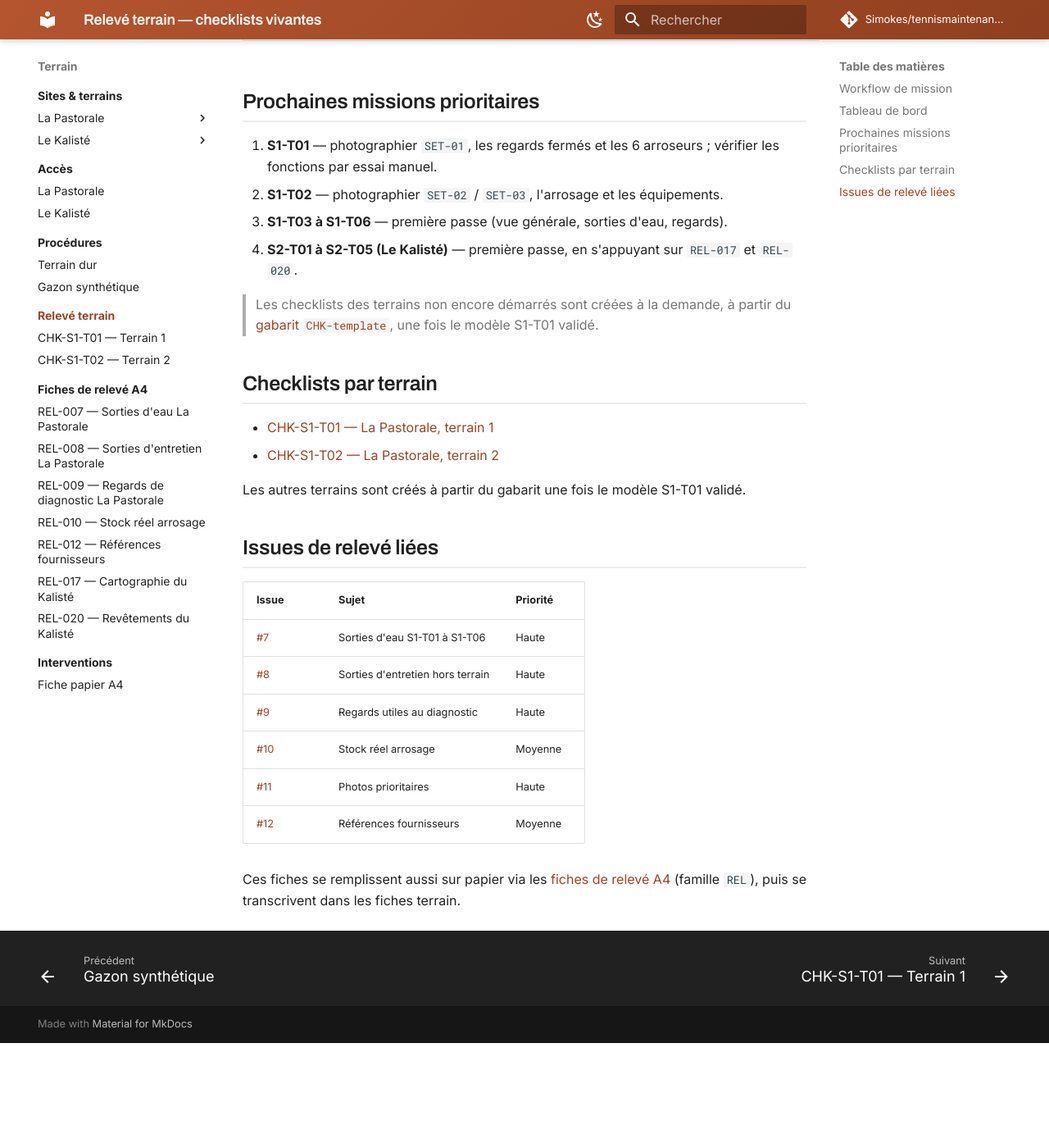
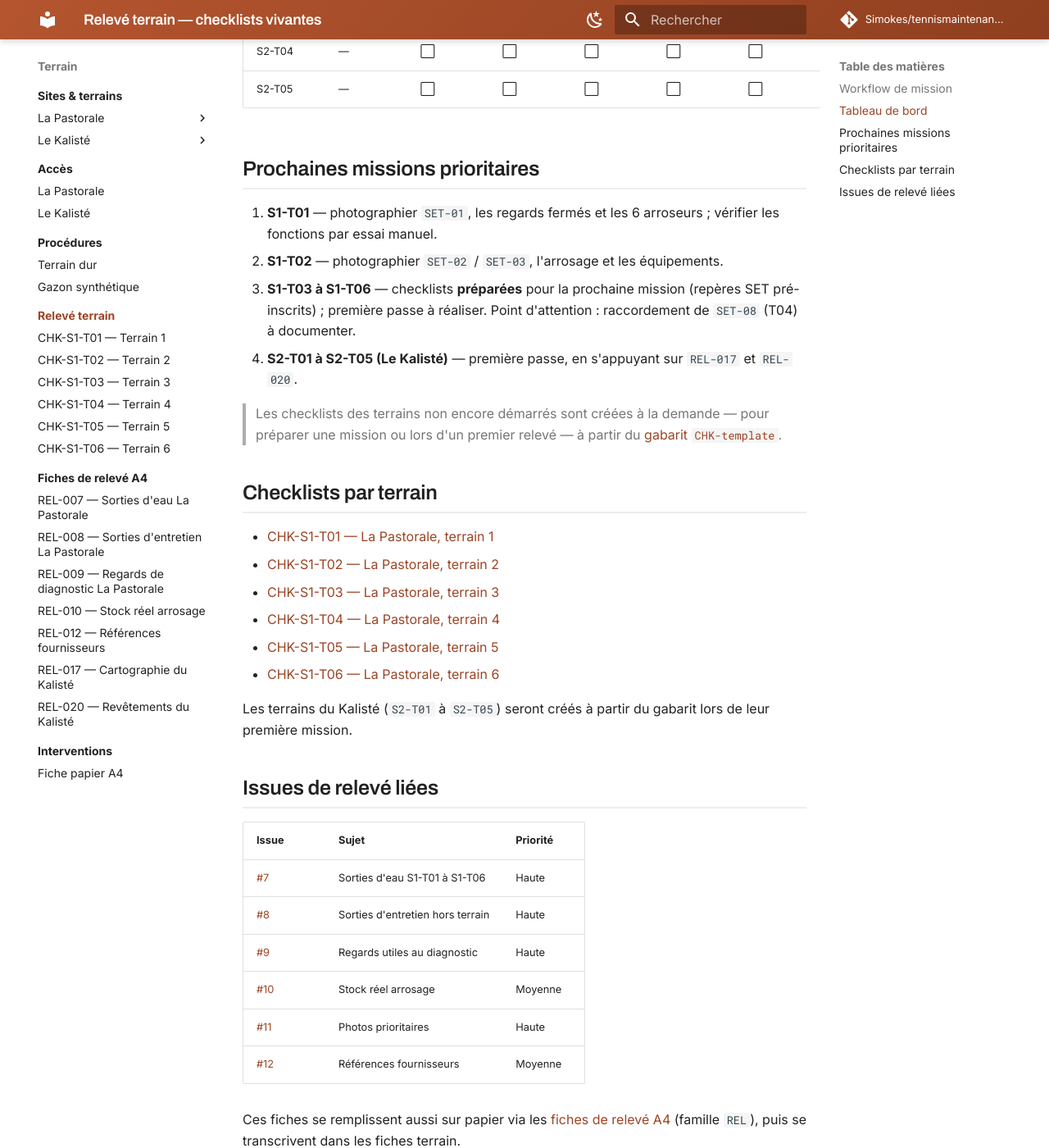
Before and after one commit to Simokes/tennismaintenance, an MkDocs documentation site: the page built from docs/checklists/index.md, in a window 1280 px wide and 1400 px high, scrolled down 1481 px. Shown: the whole window at 82% size. Built offline with MkDocs 1.6.1 and Material for MkDocs 9.7.7, drawn with Linux system fonts in a browser that asks for light colours; comment, search, counter and statistics services are not loaded; before the commit the page ends 2753 px from its top, so only the background shows below that; part of the change alters nothing that is shown; some of the changed text lies outside the part shown.

Commit message:
feat(checklists): checklists CHK ciblées pour S1-T03 à S1-T06 (mission La Pastorale)
Généralise le modèle CHK (validé sur S1-T01) aux terrains S1-T03 à S1-T06,
pour préparer une mission de relevé ciblée sur La Pastorale (issue #76).

- 4 checklists prêtes à remplir : tout « À relever », repères SET pré-inscrits
  selon REL-007 / #71 (T03 : SET-04/05/06 ; T04 : SET-07/08 ; T05 : SET-09 ;
  T06 : SET-10).
- Point d'attention porté sur `SET-08` (T04) : raccordement à documenter.
- Pages docs/ de consultation, nav, tableau de bord et index mis à jour.
- Aucune donnée déduite : fonctions et nombre de regards restent « À confirmer ».

Refs #76

Co-Authored-By: Claude Opus 4.8 <noreply@anthropic.com>

```diff
--- /dev/null
+++ b/checklists/CHK-S1-T03.md
@@ -0,0 +1,93 @@
+<!--
+Source unique de la checklist vivante CHK-S1-T03 (racine, architecture Option 3).
+Incluse dans docs/checklists/CHK-S1-T03.md via pymdownx.snippets.
+Ne pas ajouter de titre H1 ici : la page publiée le fournit.
+
+Checklist ciblée créée pour préparer une mission (issue #76), à partir du
+gabarit CHK-template et du modèle validé S1-T01. Repères SET pré-inscrits selon
+REL-007 / issue #71. Tout est « À relever » tant que la mission n'a pas eu lieu.
+-->
+
+## Identification
+
+| Champ | Valeur |
+|---|---|
+| Site | S1 — La Pastorale |
+| Terrain | S1-T03 |
+| Surface | Terre battue |
+| Dernière mise à jour | 2026-07-12 |
+| État général du relevé | À démarrer |
+
+Fiche de référence : [`FIC-T03`](https://github.com/Simokes/tennismaintenance/blob/main/sites/FIC-T03-terrain-3.md).
+
+## Photos générales
+
+- [ ] Vue générale · *À relever*
+- [ ] Vue depuis chaque fond · *À relever*
+- [ ] Vues latérales utiles · *À relever*
+- [ ] Accès et repères de localisation · *À relever*
+
+## Arrosage et eau
+
+### Regards `REG-xx`
+
+Nombre de regards à confirmer sur site (cf. `REL-009`).
+
+| Repère | Localisation | Photo fermé | Photo ouvert | Contenu visible | Fonction | État |
+|---|---|---|---|---|---|---|
+| S1-T03-REG-01 | À relever | ☐ | ☐ | À relever | À confirmer | À relever |
+| S1-T03-REG-02 | À relever | ☐ | ☐ | À relever | À confirmer | À relever |
+
+### Sorties d'eau `SET-xx`
+
+3 sorties confirmées (REL-007 / #71) : `SET-04`, `SET-05`, `SET-06`.
+
+| Repère | Usage | Raccord, Ø, état | Photo | État |
+|---|---|---|---|---|
+| S1-T03-SET-04 | SET | À relever | ☐ | À relever |
+| S1-T03-SET-05 | SET | À relever | ☐ | À relever |
+| S1-T03-SET-06 | SET | À relever | ☐ | À relever |
+
+### Arroseurs `AR-xx`
+
+| Repère | Zone desservie (si vérifiée) | État |
+|---|---|---|
+| AR-01 à AR-06 | À confirmer | À relever |
+
+## Équipements et infrastructure
+
+- [ ] Filet et poteaux · *À relever*
+- [ ] Bancs et chaise d'arbitre · *À relever*
+- [ ] Clôtures et portillons · *À relever*
+- [ ] Éclairage et coffrets accessibles · *À relever*
+- [ ] Revêtement — terre battue *(à confirmer état)*
+- [ ] Défauts ou particularités utiles au dépannage · *À relever*
+
+## Suivi
+
+### Éléments obtenus
+
+- *(mission non encore réalisée)*
+
+### Éléments manquants (prochaine mission)
+
+- Vue générale, vues de fond et latérales.
+- Sorties `SET-04`, `SET-05`, `SET-06` (raccord, Ø, état, photo).
+- Regards (localisation, photos fermé/ouvert), nombre à confirmer.
+- Arroseurs AR-01 à AR-06 et leurs zones.
+- État des équipements.
+
+### Informations à confirmer
+
+- Nombre exact de regards et leur fonction.
+
+### Prochaine mission recommandée
+
+Première passe : vue générale, photographier les 3 sorties d'eau, repérer et photographier les regards, photographier l'ensemble d'arrosage.
+
+## Liens
+
+- Fiche terrain : [`FIC-T03`](https://github.com/Simokes/tennismaintenance/blob/main/sites/FIC-T03-terrain-3.md)
+- Fiches de relevé : [`REL-007`](https://github.com/Simokes/tennismaintenance/blob/main/releves/REL-007-sorties-eau-la-pastorale.md), [`REL-009`](https://github.com/Simokes/tennismaintenance/blob/main/releves/REL-009-regards-diagnostic-la-pastorale.md)
+- Photos : `assets/photos/terrains/S1-T03/` *(à créer à la première photo)*
+- Issues : [#7](https://github.com/Simokes/tennismaintenance/issues/7), [#9](https://github.com/Simokes/tennismaintenance/issues/9), [#11](https://github.com/Simokes/tennismaintenance/issues/11)
--- /dev/null
+++ b/checklists/CHK-S1-T04.md
@@ -0,0 +1,95 @@
+<!--
+Source unique de la checklist vivante CHK-S1-T04 (racine, architecture Option 3).
+Incluse dans docs/checklists/CHK-S1-T04.md via pymdownx.snippets.
+Ne pas ajouter de titre H1 ici : la page publiée le fournit.
+
+Checklist ciblée créée pour préparer une mission (issue #76), à partir du
+gabarit CHK-template et du modèle validé S1-T01. Repères SET pré-inscrits selon
+REL-007 / issue #71. Tout est « À relever » tant que la mission n'a pas eu lieu.
+-->
+
+## Identification
+
+| Champ | Valeur |
+|---|---|
+| Site | S1 — La Pastorale |
+| Terrain | S1-T04 |
+| Surface | Terre battue |
+| Dernière mise à jour | 2026-07-12 |
+| État général du relevé | À démarrer |
+
+Fiche de référence : [`FIC-T04`](https://github.com/Simokes/tennismaintenance/blob/main/sites/FIC-T04-terrain-4.md).
+
+## Photos générales
+
+- [ ] Vue générale · *À relever*
+- [ ] Vue depuis chaque fond · *À relever*
+- [ ] Vues latérales utiles · *À relever*
+- [ ] Accès et repères de localisation · *À relever*
+
+## Arrosage et eau
+
+### Regards `REG-xx`
+
+Nombre de regards à confirmer sur site (cf. `REL-009`).
+
+| Repère | Localisation | Photo fermé | Photo ouvert | Contenu visible | Fonction | État |
+|---|---|---|---|---|---|---|
+| S1-T04-REG-01 | À relever | ☐ | ☐ | À relever | À confirmer | À relever |
+| S1-T04-REG-02 | À relever | ☐ | ☐ | À relever | À confirmer | À relever |
+
+### Sorties d'eau `SET-xx`
+
+2 sorties confirmées (REL-007 / #71) : `SET-07`, `SET-08`.
+
+| Repère | Usage | Raccord, Ø, état | Photo | État |
+|---|---|---|---|---|
+| S1-T04-SET-07 | SET | À relever | ☐ | À relever |
+| S1-T04-SET-08 | SET | **Raccordement à vérifier et documenter** | ☐ | À relever |
+
+> **Point d'attention mission** : `SET-08` a un raccordement particulier signalé au relevé REL-007 (#71). Photographier le raccordement de près.
+
+### Arroseurs `AR-xx`
+
+| Repère | Zone desservie (si vérifiée) | État |
+|---|---|---|
+| AR-01 à AR-06 | À confirmer | À relever |
+
+## Équipements et infrastructure
+
+- [ ] Filet et poteaux · *À relever*
+- [ ] Bancs et chaise d'arbitre · *À relever*
+- [ ] Clôtures et portillons · *À relever*
+- [ ] Éclairage et coffrets accessibles · *À relever*
+- [ ] Revêtement — terre battue *(à confirmer état)*
+- [ ] Défauts ou particularités utiles au dépannage · *À relever*
+
+## Suivi
+
+### Éléments obtenus
+
+- *(mission non encore réalisée)*
+
+### Éléments manquants (prochaine mission)
+
+- Vue générale, vues de fond et latérales.
+- Sorties `SET-07` et `SET-08` (dont **raccordement de SET-08 à documenter**).
+- Regards (localisation, photos fermé/ouvert), nombre à confirmer.
+- Arroseurs AR-01 à AR-06 et leurs zones.
+- État des équipements.
+
+### Informations à confirmer
+
+- Nombre exact de regards et leur fonction.
+- Nature exacte du raccordement de `SET-08`.
+
+### Prochaine mission recommandée
+
+Première passe + **priorité : documenter le raccordement de `SET-08`** (photo rapprochée).
+
+## Liens
+
+- Fiche terrain : [`FIC-T04`](https://github.com/Simokes/tennismaintenance/blob/main/sites/FIC-T04-terrain-4.md)
+- Fiches de relevé : [`REL-007`](https://github.com/Simokes/tennismaintenance/blob/main/releves/REL-007-sorties-eau-la-pastorale.md), [`REL-009`](https://github.com/Simokes/tennismaintenance/blob/main/releves/REL-009-regards-diagnostic-la-pastorale.md)
+- Photos : `assets/photos/terrains/S1-T04/` *(à créer à la première photo)*
+- Issues : [#7](https://github.com/Simokes/tennismaintenance/issues/7), [#9](https://github.com/Simokes/tennismaintenance/issues/9), [#11](https://github.com/Simokes/tennismaintenance/issues/11)
--- /dev/null
+++ b/checklists/CHK-S1-T05.md
@@ -0,0 +1,91 @@
+<!--
+Source unique de la checklist vivante CHK-S1-T05 (racine, architecture Option 3).
+Incluse dans docs/checklists/CHK-S1-T05.md via pymdownx.snippets.
+Ne pas ajouter de titre H1 ici : la page publiée le fournit.
+
+Checklist ciblée créée pour préparer une mission (issue #76), à partir du
+gabarit CHK-template et du modèle validé S1-T01. Repères SET pré-inscrits selon
+REL-007 / issue #71. Tout est « À relever » tant que la mission n'a pas eu lieu.
+-->
+
+## Identification
+
+| Champ | Valeur |
+|---|---|
+| Site | S1 — La Pastorale |
+| Terrain | S1-T05 |
+| Surface | Terre battue |
+| Dernière mise à jour | 2026-07-12 |
+| État général du relevé | À démarrer |
+
+Fiche de référence : [`FIC-T05`](https://github.com/Simokes/tennismaintenance/blob/main/sites/FIC-T05-terrain-5.md).
+
+## Photos générales
+
+- [ ] Vue générale · *À relever*
+- [ ] Vue depuis chaque fond · *À relever*
+- [ ] Vues latérales utiles · *À relever*
+- [ ] Accès et repères de localisation · *À relever*
+
+## Arrosage et eau
+
+### Regards `REG-xx`
+
+Nombre de regards à confirmer sur site (cf. `REL-009`).
+
+| Repère | Localisation | Photo fermé | Photo ouvert | Contenu visible | Fonction | État |
+|---|---|---|---|---|---|---|
+| S1-T05-REG-01 | À relever | ☐ | ☐ | À relever | À confirmer | À relever |
+| S1-T05-REG-02 | À relever | ☐ | ☐ | À relever | À confirmer | À relever |
+
+### Sorties d'eau `SET-xx`
+
+1 sortie confirmée (REL-007 / #71) : `SET-09`.
+
+| Repère | Usage | Raccord, Ø, état | Photo | État |
+|---|---|---|---|---|
+| S1-T05-SET-09 | SET | À relever | ☐ | À relever |
+
+### Arroseurs `AR-xx`
+
+| Repère | Zone desservie (si vérifiée) | État |
+|---|---|---|
+| AR-01 à AR-06 | À confirmer | À relever |
+
+## Équipements et infrastructure
+
+- [ ] Filet et poteaux · *À relever*
+- [ ] Bancs et chaise d'arbitre · *À relever*
+- [ ] Clôtures et portillons · *À relever*
+- [ ] Éclairage et coffrets accessibles · *À relever*
+- [ ] Revêtement — terre battue *(à confirmer état)*
+- [ ] Défauts ou particularités utiles au dépannage · *À relever*
+
+## Suivi
+
+### Éléments obtenus
+
+- *(mission non encore réalisée)*
+
+### Éléments manquants (prochaine mission)
+
+- Vue générale, vues de fond et latérales.
+- Sortie `SET-09` (raccord, Ø, état, photo).
+- Regards (localisation, photos fermé/ouvert), nombre à confirmer.
+- Arroseurs AR-01 à AR-06 et leurs zones.
+- État des équipements.
+
+### Informations à confirmer
+
+- Nombre exact de regards et leur fonction.
+
+### Prochaine mission recommandée
+
+Première passe : vue générale, photographier la sortie d'eau, repérer et photographier les regards, photographier l'ensemble d'arrosage.
+
+## Liens
+
+- Fiche terrain : [`FIC-T05`](https://github.com/Simokes/tennismaintenance/blob/main/sites/FIC-T05-terrain-5.md)
+- Fiches de relevé : [`REL-007`](https://github.com/Simokes/tennismaintenance/blob/main/releves/REL-007-sorties-eau-la-pastorale.md), [`REL-009`](https://github.com/Simokes/tennismaintenance/blob/main/releves/REL-009-regards-diagnostic-la-pastorale.md)
+- Photos : `assets/photos/terrains/S1-T05/` *(à créer à la première photo)*
+- Issues : [#7](https://github.com/Simokes/tennismaintenance/issues/7), [#9](https://github.com/Simokes/tennismaintenance/issues/9), [#11](https://github.com/Simokes/tennismaintenance/issues/11)
--- /dev/null
+++ b/checklists/CHK-S1-T06.md
@@ -0,0 +1,91 @@
+<!--
+Source unique de la checklist vivante CHK-S1-T06 (racine, architecture Option 3).
+Incluse dans docs/checklists/CHK-S1-T06.md via pymdownx.snippets.
+Ne pas ajouter de titre H1 ici : la page publiée le fournit.
+
+Checklist ciblée créée pour préparer une mission (issue #76), à partir du
+gabarit CHK-template et du modèle validé S1-T01. Repères SET pré-inscrits selon
+REL-007 / issue #71. Tout est « À relever » tant que la mission n'a pas eu lieu.
+-->
+
+## Identification
+
+| Champ | Valeur |
+|---|---|
+| Site | S1 — La Pastorale |
+| Terrain | S1-T06 |
+| Surface | Terre battue |
+| Dernière mise à jour | 2026-07-12 |
+| État général du relevé | À démarrer |
+
+Fiche de référence : [`FIC-T06`](https://github.com/Simokes/tennismaintenance/blob/main/sites/FIC-T06-terrain-6.md).
+
+## Photos générales
+
+- [ ] Vue générale · *À relever*
+- [ ] Vue depuis chaque fond · *À relever*
+- [ ] Vues latérales utiles · *À relever*
+- [ ] Accès et repères de localisation · *À relever*
+
+## Arrosage et eau
+
+### Regards `REG-xx`
+
+Nombre de regards à confirmer sur site (cf. `REL-009`).
+
+| Repère | Localisation | Photo fermé | Photo ouvert | Contenu visible | Fonction | État |
+|---|---|---|---|---|---|---|
+| S1-T06-REG-01 | À relever | ☐ | ☐ | À relever | À confirmer | À relever |
+| S1-T06-REG-02 | À relever | ☐ | ☐ | À relever | À confirmer | À relever |
+
+### Sorties d'eau `SET-xx`
+
+1 sortie confirmée (REL-007 / #71) : `SET-10`.
+
+| Repère | Usage | Raccord, Ø, état | Photo | État |
+|---|---|---|---|---|
+| S1-T06-SET-10 | SET | À relever | ☐ | À relever |
+
+### Arroseurs `AR-xx`
+
+| Repère | Zone desservie (si vérifiée) | État |
+|---|---|---|
+| AR-01 à AR-06 | À confirmer | À relever |
+
+## Équipements et infrastructure
+
+- [ ] Filet et poteaux · *À relever*
+- [ ] Bancs et chaise d'arbitre · *À relever*
+- [ ] Clôtures et portillons · *À relever*
+- [ ] Éclairage et coffrets accessibles · *À relever*
+- [ ] Revêtement — terre battue *(à confirmer état)*
+- [ ] Défauts ou particularités utiles au dépannage · *À relever*
+
+## Suivi
+
+### Éléments obtenus
+
+- *(mission non encore réalisée)*
+
+### Éléments manquants (prochaine mission)
+
+- Vue générale, vues de fond et latérales.
+- Sortie `SET-10` (raccord, Ø, état, photo).
+- Regards (localisation, photos fermé/ouvert), nombre à confirmer.
+- Arroseurs AR-01 à AR-06 et leurs zones.
+- État des équipements.
+
+### Informations à confirmer
+
+- Nombre exact de regards et leur fonction.
+
+### Prochaine mission recommandée
+
+Première passe : vue générale, photographier la sortie d'eau, repérer et photographier les regards, photographier l'ensemble d'arrosage.
+
+## Liens
+
+- Fiche terrain : [`FIC-T06`](https://github.com/Simokes/tennismaintenance/blob/main/sites/FIC-T06-terrain-6.md)
+- Fiches de relevé : [`REL-007`](https://github.com/Simokes/tennismaintenance/blob/main/releves/REL-007-sorties-eau-la-pastorale.md), [`REL-009`](https://github.com/Simokes/tennismaintenance/blob/main/releves/REL-009-regards-diagnostic-la-pastorale.md)
+- Photos : `assets/photos/terrains/S1-T06/` *(à créer à la première photo)*
+- Issues : [#7](https://github.com/Simokes/tennismaintenance/issues/7), [#9](https://github.com/Simokes/tennismaintenance/issues/9), [#11](https://github.com/Simokes/tennismaintenance/issues/11)
--- a/checklists/README.md
+++ b/checklists/README.md
@@ -94,3 +94,8 @@ S1-T01-SET-01-2026-07-12.jpg
 | Checklist | Terrain | État |
 |---|---|---|
 | [CHK-S1-T01](./CHK-S1-T01.md) | S1-T01 (La Pastorale) | En cours |
+| [CHK-S1-T02](./CHK-S1-T02.md) | S1-T02 (La Pastorale) | Amorcé |
+| [CHK-S1-T03](./CHK-S1-T03.md) | S1-T03 (La Pastorale) | À démarrer |
+| [CHK-S1-T04](./CHK-S1-T04.md) | S1-T04 (La Pastorale) | À démarrer |
+| [CHK-S1-T05](./CHK-S1-T05.md) | S1-T05 (La Pastorale) | À démarrer |
+| [CHK-S1-T06](./CHK-S1-T06.md) | S1-T06 (La Pastorale) | À démarrer |
--- a/checklists/tableau-de-bord.md
+++ b/checklists/tableau-de-bord.md
@@ -11,10 +11,10 @@ Agrégation par états, sans pourcentage calculé (issue #73).
 |---|---|---|---|---|---|---|
 | S1-T01 | [CHK-S1-T01](https://github.com/Simokes/tennismaintenance/blob/main/checklists/CHK-S1-T01.md) | ✅ | 🟡 | 🟡 | ⬜ | ⬜ |
 | S1-T02 | [CHK-S1-T02](https://github.com/Simokes/tennismaintenance/blob/main/checklists/CHK-S1-T02.md) | ✅ | ⬜ | 🟡 | ⬜ | ⬜ |
-| S1-T03 | — | ⬜ | ⬜ | ⬜ | ⬜ | ⬜ |
-| S1-T04 | — | ⬜ | ⬜ | ⬜ | ⬜ | ⬜ |
-| S1-T05 | — | ⬜ | ⬜ | ⬜ | ⬜ | ⬜ |
-| S1-T06 | — | ⬜ | ⬜ | ⬜ | ⬜ | ⬜ |
+| S1-T03 | [CHK-S1-T03](https://github.com/Simokes/tennismaintenance/blob/main/checklists/CHK-S1-T03.md) | ⬜ | ⬜ | ⬜ | ⬜ | ⬜ |
+| S1-T04 | [CHK-S1-T04](https://github.com/Simokes/tennismaintenance/blob/main/checklists/CHK-S1-T04.md) | ⬜ | ⬜ | ⬜ | ⬜ | ⬜ |
+| S1-T05 | [CHK-S1-T05](https://github.com/Simokes/tennismaintenance/blob/main/checklists/CHK-S1-T05.md) | ⬜ | ⬜ | ⬜ | ⬜ | ⬜ |
+| S1-T06 | [CHK-S1-T06](https://github.com/Simokes/tennismaintenance/blob/main/checklists/CHK-S1-T06.md) | ⬜ | ⬜ | ⬜ | ⬜ | ⬜ |
 | S2-T01 | — | ⬜ | ⬜ | ⬜ | ⬜ | ⬜ |
 | S2-T02 | — | ⬜ | ⬜ | ⬜ | ⬜ | ⬜ |
 | S2-T03 | — | ⬜ | ⬜ | ⬜ | ⬜ | ⬜ |
@@ -25,7 +25,7 @@ Agrégation par états, sans pourcentage calculé (issue #73).
 
 1. **S1-T01** — photographier `SET-01`, les regards fermés et les 6 arroseurs ; vérifier les fonctions par essai manuel.
 2. **S1-T02** — photographier `SET-02` / `SET-03`, l'arrosage et les équipements.
-3. **S1-T03 à S1-T06** — première passe (vue générale, sorties d'eau, regards).
+3. **S1-T03 à S1-T06** — checklists **préparées** pour la prochaine mission (repères SET pré-inscrits) ; première passe à réaliser. Point d'attention : raccordement de `SET-08` (T04) à documenter.
 4. **S2-T01 à S2-T05 (Le Kalisté)** — première passe, en s'appuyant sur `REL-017` et `REL-020`.
 
-> Les checklists des terrains non encore démarrés sont créées à la demande, à partir du [gabarit `CHK-template`](https://github.com/Simokes/tennismaintenance/blob/main/checklists/CHK-template.md), une fois le modèle S1-T01 validé.
+> Les checklists des terrains non encore démarrés sont créées à la demande — pour préparer une mission ou lors d'un premier relevé — à partir du [gabarit `CHK-template`](https://github.com/Simokes/tennismaintenance/blob/main/checklists/CHK-template.md).
--- /dev/null
+++ b/docs/checklists/CHK-S1-T03.md
@@ -0,0 +1,7 @@
+# CHK-S1-T03 — La Pastorale · Terrain 3
+
+Checklist ciblée préparée pour la prochaine mission de relevé. Tout est `À relever` tant que la mission n'a pas eu lieu.
+
+--8<-- "checklists/CHK-S1-T03.md"
+
+<p class="doc-source">📄 <strong>Document source :</strong> <a href="https://github.com/Simokes/tennismaintenance/blob/main/checklists/CHK-S1-T03.md">checklists/CHK-S1-T03.md</a></p>
--- /dev/null
+++ b/docs/checklists/CHK-S1-T04.md
@@ -0,0 +1,7 @@
+# CHK-S1-T04 — La Pastorale · Terrain 4
+
+Checklist ciblée préparée pour la prochaine mission de relevé. Point d'attention : documenter le raccordement de `SET-08`.
+
+--8<-- "checklists/CHK-S1-T04.md"
+
+<p class="doc-source">📄 <strong>Document source :</strong> <a href="https://github.com/Simokes/tennismaintenance/blob/main/checklists/CHK-S1-T04.md">checklists/CHK-S1-T04.md</a></p>
--- /dev/null
+++ b/docs/checklists/CHK-S1-T05.md
@@ -0,0 +1,7 @@
+# CHK-S1-T05 — La Pastorale · Terrain 5
+
+Checklist ciblée préparée pour la prochaine mission de relevé. Tout est `À relever` tant que la mission n'a pas eu lieu.
+
+--8<-- "checklists/CHK-S1-T05.md"
+
+<p class="doc-source">📄 <strong>Document source :</strong> <a href="https://github.com/Simokes/tennismaintenance/blob/main/checklists/CHK-S1-T05.md">checklists/CHK-S1-T05.md</a></p>
--- /dev/null
+++ b/docs/checklists/CHK-S1-T06.md
@@ -0,0 +1,7 @@
+# CHK-S1-T06 — La Pastorale · Terrain 6
+
+Checklist ciblée préparée pour la prochaine mission de relevé. Tout est `À relever` tant que la mission n'a pas eu lieu.
+
+--8<-- "checklists/CHK-S1-T06.md"
+
+<p class="doc-source">📄 <strong>Document source :</strong> <a href="https://github.com/Simokes/tennismaintenance/blob/main/checklists/CHK-S1-T06.md">checklists/CHK-S1-T06.md</a></p>
--- a/docs/checklists/index.md
+++ b/docs/checklists/index.md
@@ -28,8 +28,12 @@ Règle : **ne pas deviner.** Une information non vérifiée est marquée `À con
 
 - [CHK-S1-T01 — La Pastorale, terrain 1](CHK-S1-T01.md)
 - [CHK-S1-T02 — La Pastorale, terrain 2](CHK-S1-T02.md)
+- [CHK-S1-T03 — La Pastorale, terrain 3](CHK-S1-T03.md)
+- [CHK-S1-T04 — La Pastorale, terrain 4](CHK-S1-T04.md)
+- [CHK-S1-T05 — La Pastorale, terrain 5](CHK-S1-T05.md)
+- [CHK-S1-T06 — La Pastorale, terrain 6](CHK-S1-T06.md)
 
-Les autres terrains sont créés à partir du gabarit une fois le modèle S1-T01 validé.
+Les terrains du Kalisté (`S2-T01` à `S2-T05`) seront créés à partir du gabarit lors de leur première mission.
 
 ## Issues de relevé liées
 
--- a/mkdocs.yml
+++ b/mkdocs.yml
@@ -103,6 +103,10 @@ nav:
           - checklists/index.md
           - CHK-S1-T01 — Terrain 1: checklists/CHK-S1-T01.md
           - CHK-S1-T02 — Terrain 2: checklists/CHK-S1-T02.md
+          - CHK-S1-T03 — Terrain 3: checklists/CHK-S1-T03.md
+          - CHK-S1-T04 — Terrain 4: checklists/CHK-S1-T04.md
+          - CHK-S1-T05 — Terrain 5: checklists/CHK-S1-T05.md
+          - CHK-S1-T06 — Terrain 6: checklists/CHK-S1-T06.md
       - Fiches de relevé A4:
           - releves/index.md
           - REL-007 — Sorties d'eau La Pastorale: releves/REL-007-sorties-eau-la-pastorale.md
```
